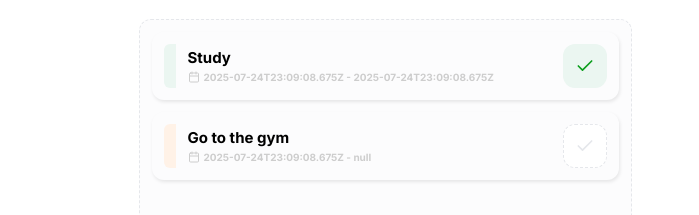
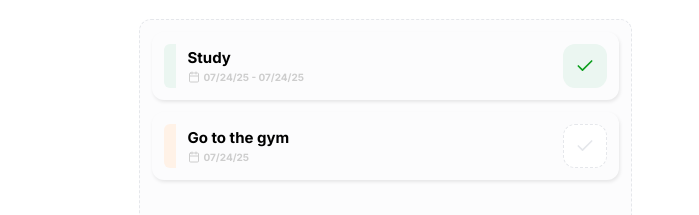
Before and after one commit to leandrofc/task-list, a React (Vite) app: page / in a window 1280 px wide. Shown: the part 176-391 px from the top of the page, without its empty margins (255-954 px from the left). Built offline with nearby package versions, Linux system fonts and the light colour scheme.

Commit message:
feat: adjust taskList component to pass id and data for TaskItem component

```diff
--- a/src/components/TaskList/index.tsx
+++ b/src/components/TaskList/index.tsx
@@ -1,4 +1,5 @@
 import { useTaskList } from "../../context/TaskListContext";
+import { formatDateToMMDDYY } from "../../utils/formatDate";
 import TaskItem from "../TaskItem";
 
 const TaskList = () => {
@@ -13,15 +14,20 @@ const TaskList = () => {
     return (
         <div className="flex flex-1 flex-col gap-3 overflow-y-auto mt-6 mb-6 p-3 items-center bg-gray-100 w-full border border-dashed rounded-xl border-gray-300 md:max-w-[493px]">
             {
-                filteredTasks?.map(({id, title, createdAt, completedAt}, index) => (
+                filteredTasks?.map(({id, title, createdAt, completedAt}, index) => {
+
+                    const dataText = completedAt ? `${formatDateToMMDDYY(createdAt)} - ${formatDateToMMDDYY(completedAt)}` : formatDateToMMDDYY(createdAt);
+
+                    return(
                         <TaskItem
                             key={id}
                             title={title}
-                        date={`${createdAt} - ${completedAt}`}
+                            date={dataText}
                             isCompleted={!!completedAt}
                             index={index}
+                            id={id}
                         />
-                ))
+                )})
             }
         </div>
     )
```
Lines whose indentation alone changed are shown as unchanged.
